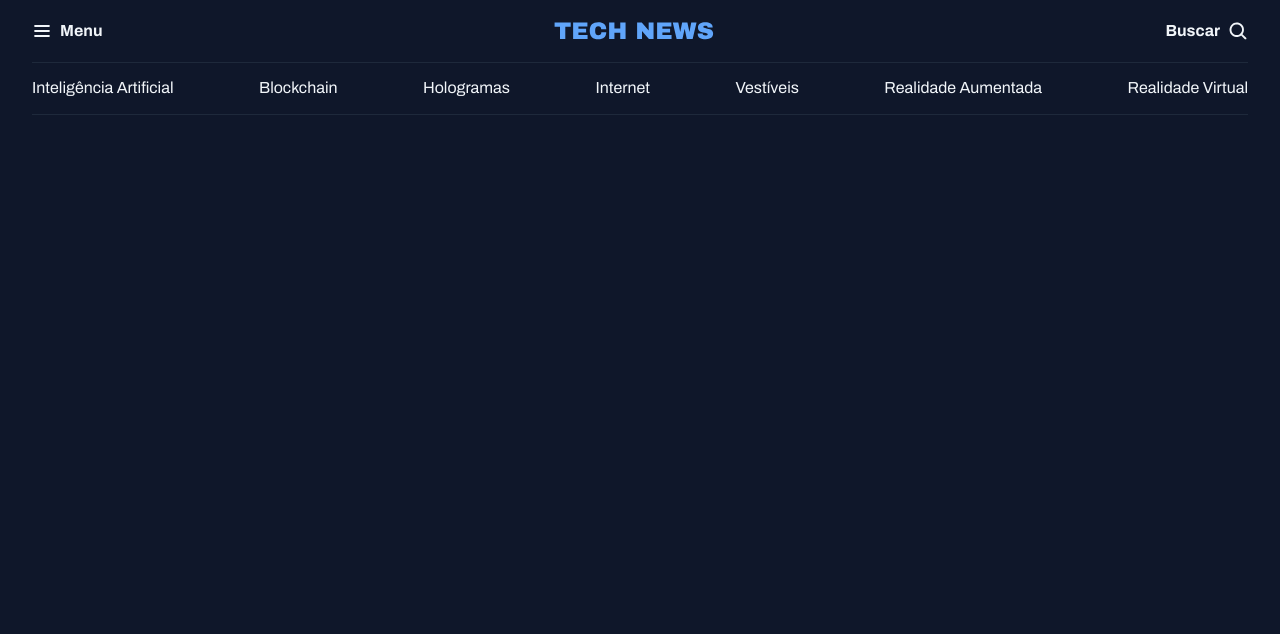
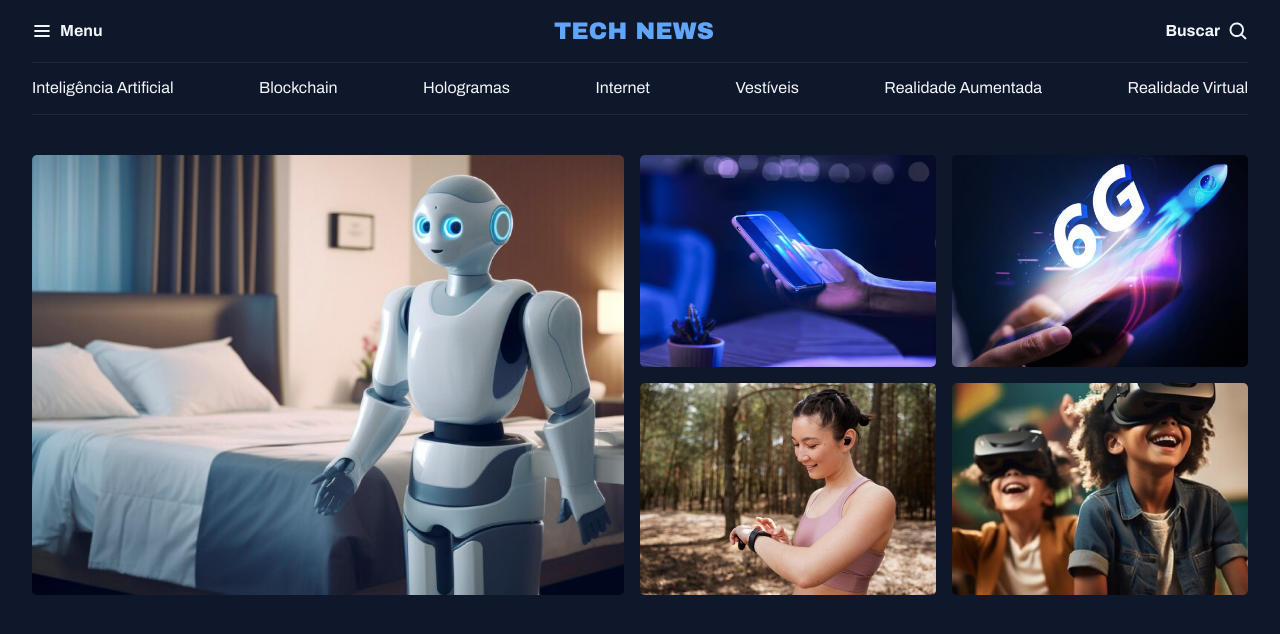
Before and after one commit to Zeslley/projeto-news, a plain HTML site: page index.html in a window 1280 px wide. Drawn offline with Linux system fonts and the light colour scheme.

Commit message:
Estruturando a seção de destaques

```diff
--- a/index.html
+++ b/index.html
@@ -37,6 +37,18 @@
             <a href="#">Realidade Virtual</a>
         </nav>
     </header>
+
+    <main class=" grid container">
+        <section id="featured" class="grid grid-flow-col gap-16">
+            <div><img src="assets/images/Image 01.png" alt=""></div>
+            <div class="grid grid-cols-2 gap-16">
+                <div><img src="assets/images/Image 02.png" alt=""></div>
+                <div><img src="assets/images/Image 03.png" alt=""></div>
+                <div><img src="assets/images/Image 04.png" alt=""></div>
+                <div><img src="assets/images/Image 05.png" alt=""></div>
+            </div>
+        </section>
+    </main>
 </body>
 
 </html>
--- a/styles/global.css
+++ b/styles/global.css
@@ -40,18 +40,16 @@ h1,h2,h3{
     font: inherit;
 }
 
+img{
+    max-width: 100%;
+}
+
 .container{
     max-width: 1280px;
     padding-inline: 32px;
     margin-inline: auto;
 }
 
-
-.grid{
-    display: grid;
-
+main{
+    margin-top: 40px;
 }
-
-.grid-flow-col{
-    grid-auto-flow: column;
-}
--- a/styles/index.css
+++ b/styles/index.css
@@ -1,2 +1,4 @@
 @import url(global.css);
+@import url(utility.css);
 @import url(header.css);
+@import url(sections.css);
--- /dev/null
+++ b/styles/sections.css
@@ -0,0 +1,7 @@
+#featured{
+    img{
+        height: 100%;
+        object-fit: cover;
+        border-radius: 5px
+    };
+}
--- /dev/null
+++ b/styles/utility.css
@@ -0,0 +1,15 @@
+.grid{
+    display: grid;
+}
+
+.grid-flow-col{
+    grid-auto-flow: column;
+}
+
+.grid-cols-2{
+    grid-template-columns: 1fr 1fr;
+}
+
+.gap-16{
+    gap: 16px;
+}
```
